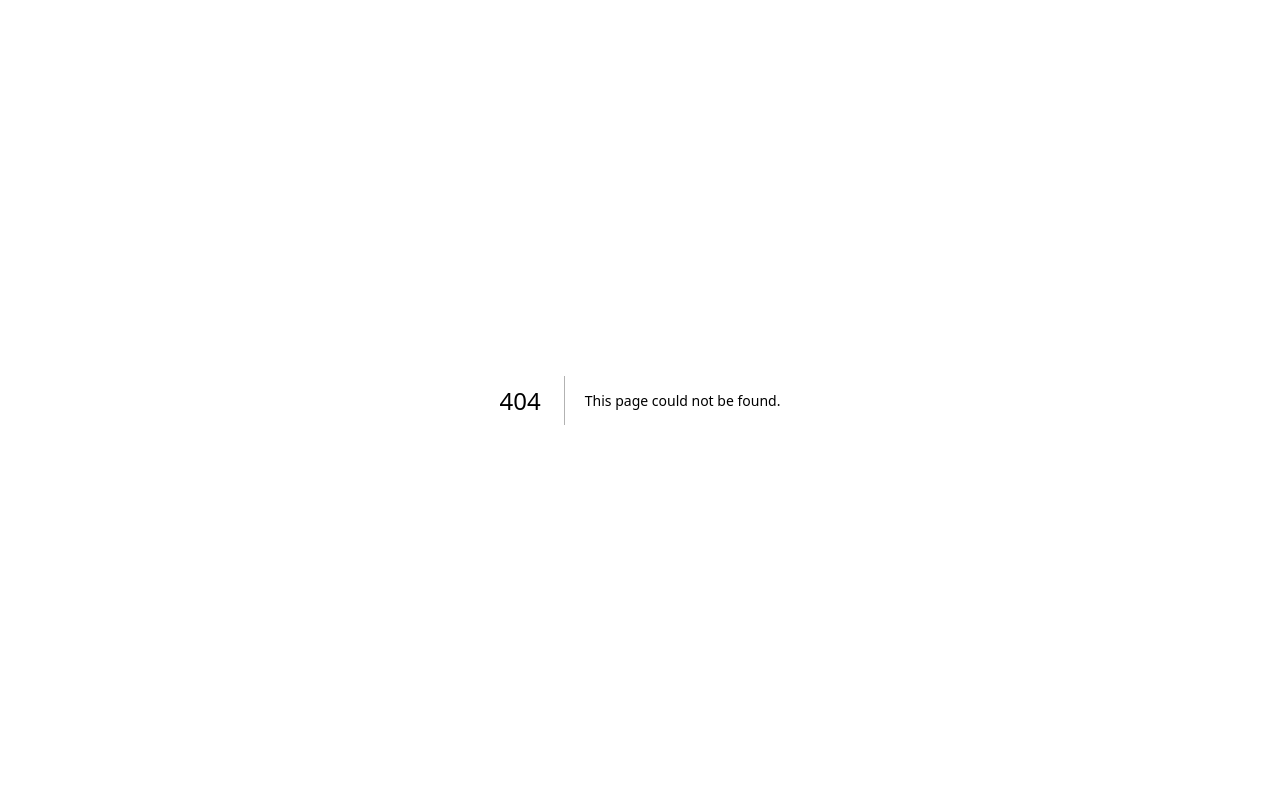
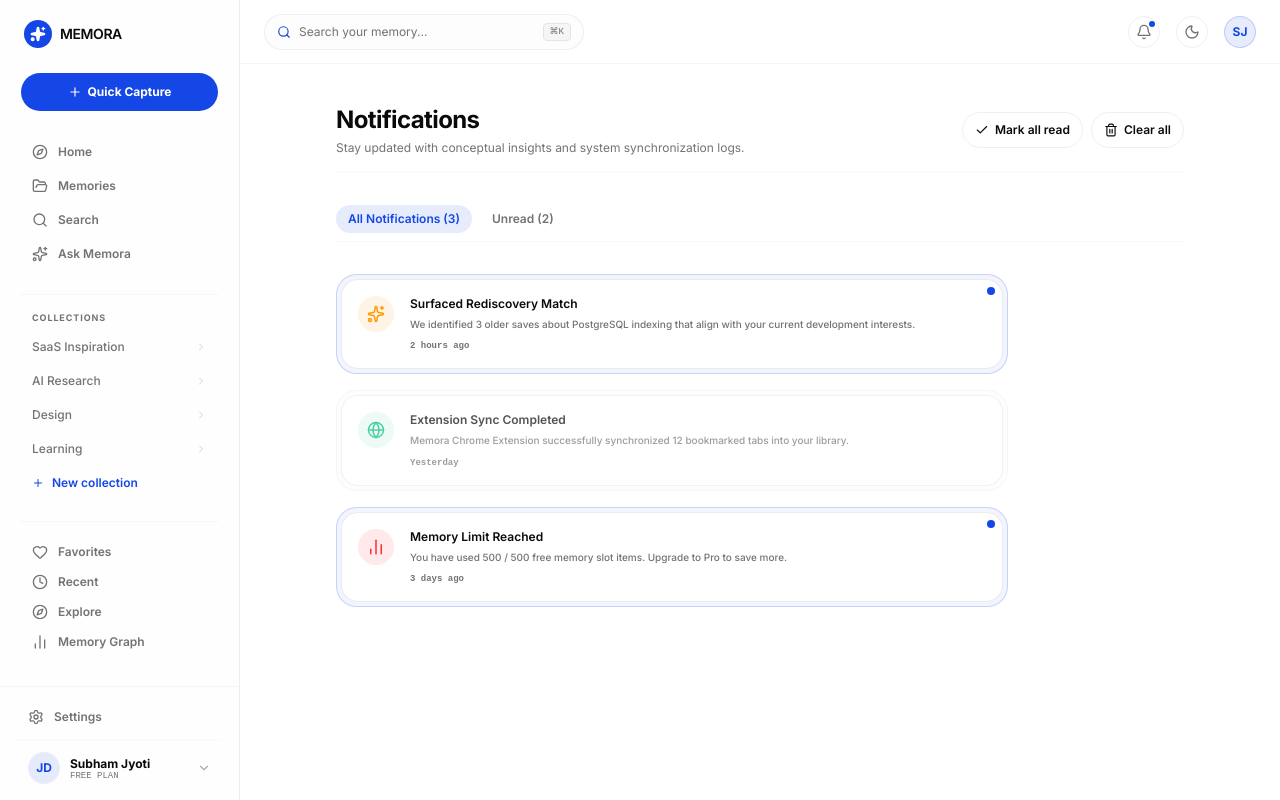
Before and after one commit to jyotishankar04/memora, a Next.js app in the folder client/: page /app/notifications in a window 1280 px wide. Before the commit this address had no page. Built offline with nearby package versions, Linux system fonts and the light colour scheme.

Commit message:
feat: implement notifications list page and route notifications bell icon

```diff
--- a/client/app/(platfrom)/app/layout.tsx
+++ b/client/app/(platfrom)/app/layout.tsx
@@ -287,10 +287,10 @@ export default function AppLayout({ children }: { children: React.ReactNode }) {
 
           {/* Actions */}
           <div className="flex items-center gap-4">
-            <button className="h-8 w-8 rounded-full border border-border/60 hover:bg-muted flex items-center justify-center text-muted-foreground hover:text-foreground transition-colors relative">
+            <Link href="/app/notifications" className="h-8 w-8 rounded-full border border-border/60 hover:bg-muted flex items-center justify-center text-muted-foreground hover:text-foreground transition-colors relative">
               <Bell className="h-4 w-4" />
               <span className="absolute top-1 right-1 h-1.5 w-1.5 bg-primary rounded-full" />
-            </button>
+            </Link>
 
             <button
               onClick={() => setTheme(theme === "dark" ? "light" : "dark")}
--- /dev/null
+++ b/client/app/(platfrom)/app/notifications/page.tsx
@@ -0,0 +1,168 @@
+"use client";
+
+import React, { useState } from "react";
+import Link from "next/link";
+import { Bell, Sparkles, Check, Trash2, ArrowLeft, Globe, BarChart2 } from "lucide-react";
+import { Button } from "@/components/ui/button";
+import { cn } from "@/lib/utils";
+
+interface NotificationItem {
+  id: string;
+  type: "rediscovery" | "system" | "billing";
+  title: string;
+  desc: string;
+  timeAgo: string;
+  read: boolean;
+}
+
+const initialNotifications: NotificationItem[] = [
+  {
+    id: "notif-1",
+    type: "rediscovery",
+    title: "Surfaced Rediscovery Match",
+    desc: "We identified 3 older saves about PostgreSQL indexing that align with your current development interests.",
+    timeAgo: "2 hours ago",
+    read: false
+  },
+  {
+    id: "notif-2",
+    type: "system",
+    title: "Extension Sync Completed",
+    desc: "Memora Chrome Extension successfully synchronized 12 bookmarked tabs into your library.",
+    timeAgo: "Yesterday",
+    read: true
+  },
+  {
+    id: "notif-3",
+    type: "billing",
+    title: "Memory Limit Reached",
+    desc: "You have used 500 / 500 free memory slot items. Upgrade to Pro to save more.",
+    timeAgo: "3 days ago",
+    read: false
+  }
+];
+
+export default function NotificationsPage() {
+  const [notifications, setNotifications] = useState<NotificationItem[]>(initialNotifications);
+  const [filter, setFilter] = useState<"all" | "unread">("all");
+
+  const markAllRead = () => {
+    setNotifications(prev => prev.map(n => ({ ...n, read: true })));
+  };
+
+  const clearAll = () => {
+    setNotifications([]);
+  };
+
+  const toggleRead = (id: string) => {
+    setNotifications(prev => prev.map(n => n.id === id ? { ...n, read: !n.read } : n));
+  };
+
+  const filtered = notifications.filter(n => {
+    if (filter === "unread") return !n.read;
+    return true;
+  });
+
+  return (
+    <div className="max-w-4xl mx-auto px-6 py-10 space-y-8 animate-fade-in">
+
+      {/* Header Title */}
+      <div className="flex flex-col sm:flex-row sm:items-center justify-between gap-4 border-b border-border/20 pb-4">
+        <div>
+          <h1 className="text-2xl font-bold tracking-tight">Notifications</h1>
+          <p className="text-xs text-muted-foreground mt-1">
+            Stay updated with conceptual insights and system synchronization logs.
+          </p>
+        </div>
+
+        {notifications.length > 0 && (
+          <div className="flex items-center gap-2">
+            <button
+              onClick={markAllRead}
+              className="h-9 px-3 rounded-full border border-border/60 hover:bg-muted text-xs font-semibold flex items-center gap-1.5 transition-colors"
+            >
+              <Check className="h-3.5 w-3.5" /> Mark all read
+            </button>
+            <button
+              onClick={clearAll}
+              className="h-9 px-3 rounded-full border border-border/60 hover:bg-muted text-xs font-semibold flex items-center gap-1.5 transition-colors"
+            >
+              <Trash2 className="h-3.5 w-3.5" /> Clear all
+            </button>
+          </div>
+        )}
+      </div>
+
+      {/* Tabs Filter */}
+      <div className="flex gap-2 border-b border-border/20 pb-2">
+        <button
+          onClick={() => setFilter("all")}
+          className={cn("px-3 py-1.5 rounded-lg text-xs font-semibold transition-all", filter === "all" ? "bg-primary/10 text-primary" : "text-muted-foreground hover:text-foreground")}
+        >
+          All Notifications ({notifications.length})
+        </button>
+        <button
+          onClick={() => setFilter("unread")}
+          className={cn("px-3 py-1.5 rounded-lg text-xs font-semibold transition-all", filter === "unread" ? "bg-primary/10 text-primary" : "text-muted-foreground hover:text-foreground")}
+        >
+          Unread ({notifications.filter(n => !n.read).length})
+        </button>
+      </div>
+
+      {/* Notifications List */}
+      {filtered.length > 0 ? (
+        <div className="space-y-4 max-w-2xl">
+          {filtered.map((item) => {
+            let Icon = Bell;
+            let iconColor = "bg-primary/10 text-primary";
+            if (item.type === "rediscovery") { Icon = Sparkles; iconColor = "bg-amber-500/10 text-amber-500"; }
+            if (item.type === "system") { Icon = Globe; iconColor = "bg-emerald-500/10 text-emerald-500"; }
+            if (item.type === "billing") { Icon = BarChart2; iconColor = "bg-red-500/10 text-red-500"; }
+
+            return (
+              <div
+                key={item.id}
+                onClick={() => toggleRead(item.id)}
+                className={cn(
+                  "rounded-xl border p-1 shadow-xs transition-all cursor-pointer relative",
+                  item.read ? "border-border/45 bg-muted/30 opacity-70" : "border-primary/20 bg-primary/5 hover:border-primary/30"
+                )}
+              >
+                {/* Unread Indicator dot */}
+                {!item.read && (
+                  <span className="absolute top-3 right-3 h-2 w-2 bg-primary rounded-full" />
+                )}
+
+                <div className="p-4 rounded-lg border border-border/75 bg-card flex gap-4 text-xs font-semibold">
+                  <div className={cn("h-9 w-9 rounded-xl flex items-center justify-center shrink-0", iconColor)}>
+                    <Icon className="h-4.5 w-4.5" />
+                  </div>
+                  <div className="space-y-1 pr-4 min-w-0">
+                    <h4 className="text-foreground truncate">{item.title}</h4>
+                    <p className="text-[10px] text-muted-foreground leading-relaxed font-medium">{item.desc}</p>
+                    <span className="text-[9px] text-muted-foreground font-mono block pt-1">{item.timeAgo}</span>
+                  </div>
+                </div>
+              </div>
+            );
+          })}
+        </div>
+      ) : (
+        <div className="text-center py-16">
+          <p className="text-xs text-muted-foreground">No notifications to display.</p>
+        </div>
+      )}
+
+      <style>{`
+        @keyframes fadeIn {
+          from { opacity: 0; transform: translateY(4px); }
+          to { opacity: 1; transform: translateY(0); }
+        }
+        .animate-fade-in {
+          animation: fadeIn 0.3s ease-out forwards;
+        }
+      `}</style>
+
+    </div>
+  );
+}
```
